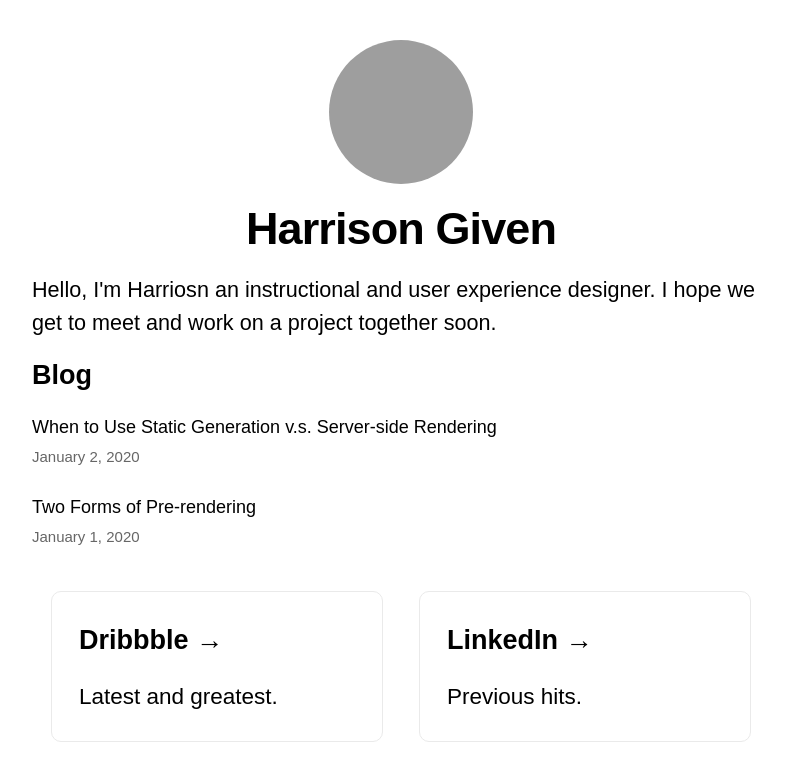
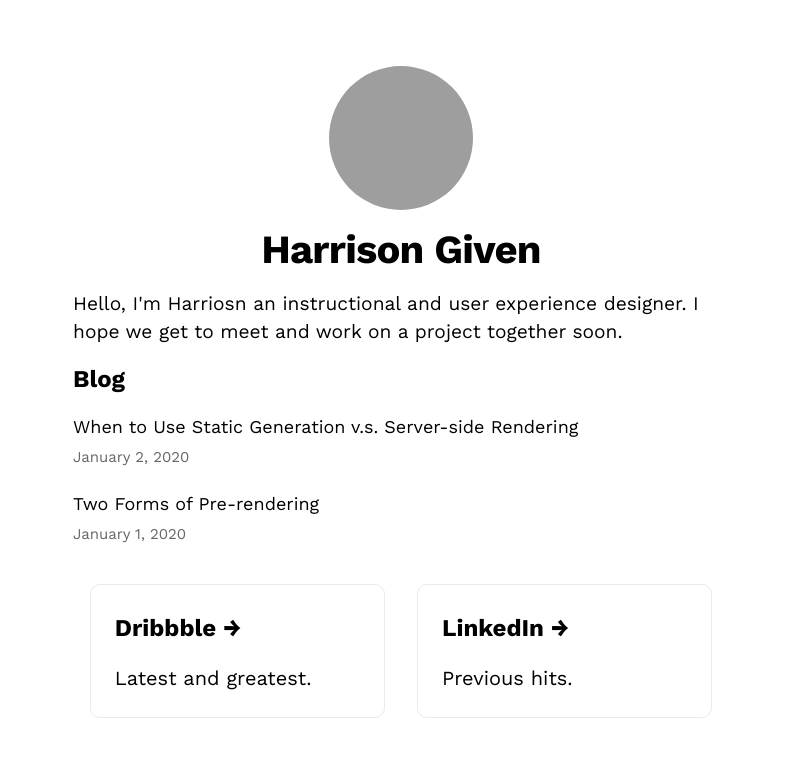
Before and after one commit to hgiven/subday, a Next.js app: page / in a window 1280 px wide. Shown: the top 780 px of the page, without its empty margins (239-1024 px from the left). Built offline with nearby package versions, Linux system fonts and the light colour scheme; grey boxes are pictures that could not be loaded.

Commit message:
added goog font @import

```diff
--- a/styles/globals.css
+++ b/styles/globals.css
@@ -1,4 +1,6 @@
-html,
+@import url('https://fonts.googleapis.com/css2?family=Work+Sans:wght@400;500;700&display=swap');
+
+git commit html,
 body {
   padding: 0;
   margin: 0;
```
